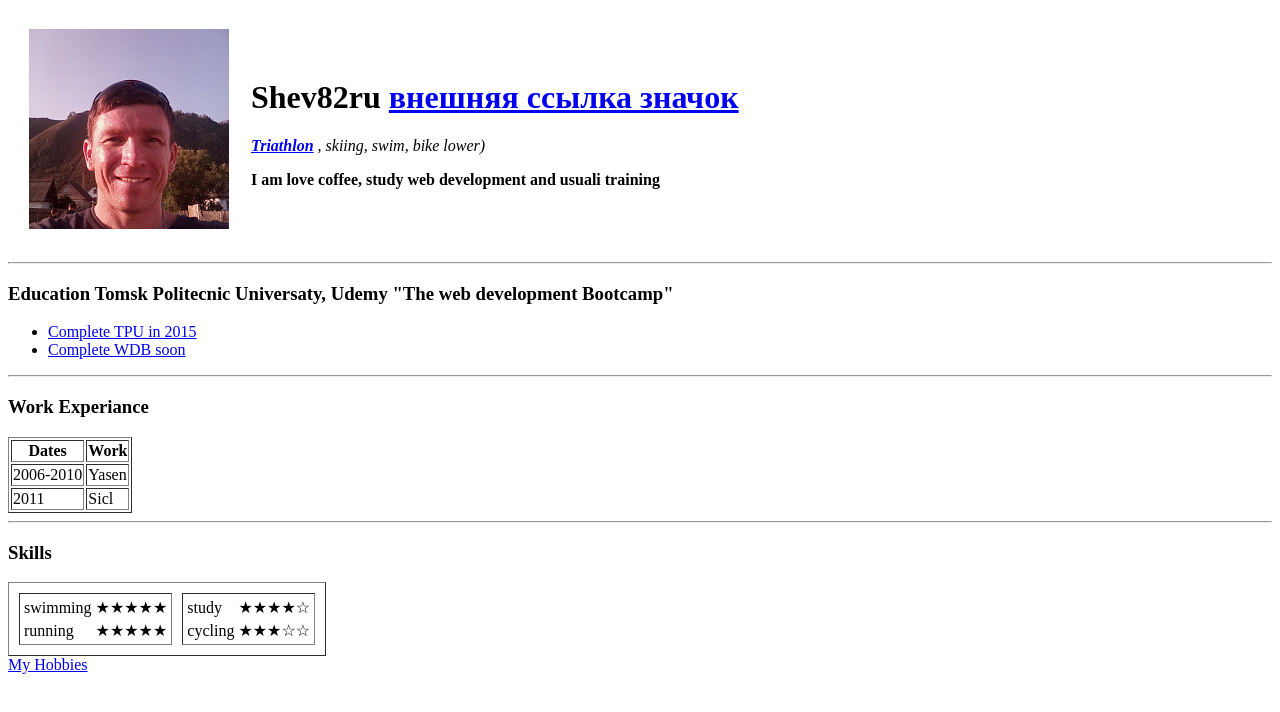
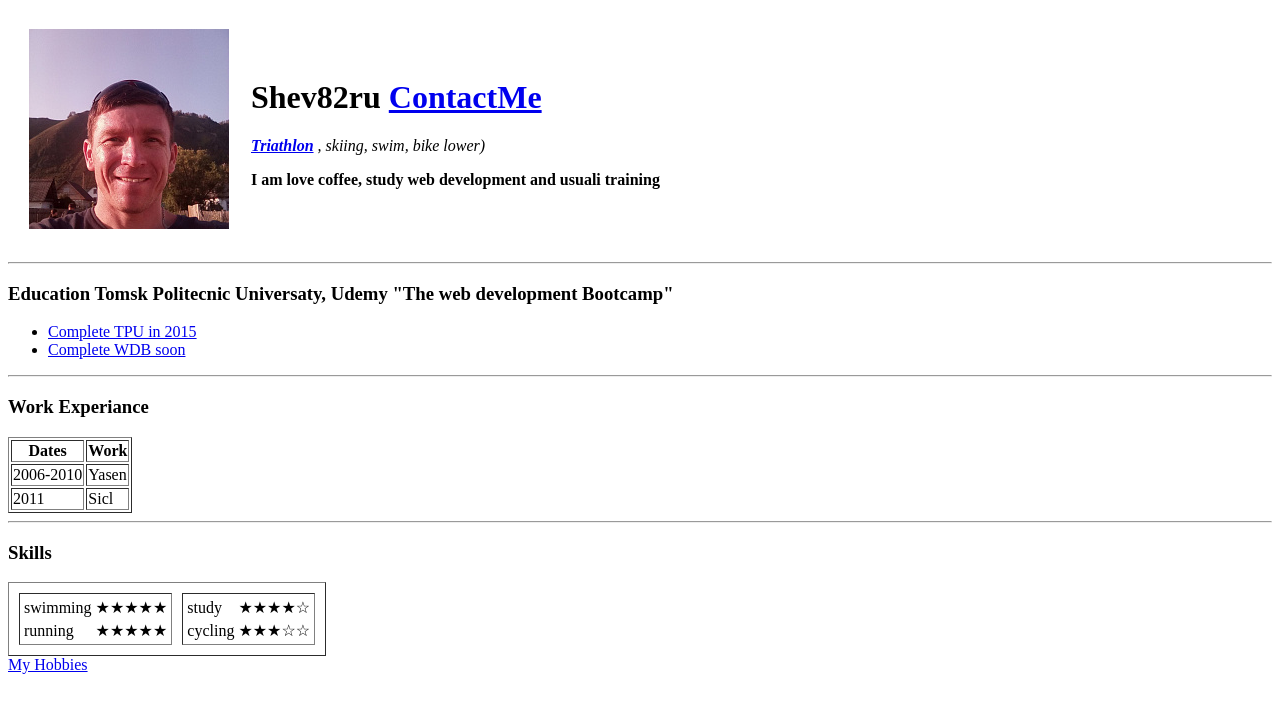
Before and after one commit to shev82/sh, a plain HTML site: page index.html in a window 1280 px wide. Drawn offline with Linux system fonts and the light colour scheme.

Commit message:
Update index.html

```diff
--- a/index.html
+++ b/index.html
@@ -9,7 +9,7 @@
     <table cellspacing="20" >
         <tr>
             <td><img src="evgeny.jpg" alt="evgeny trilife picture"></td>
-            <td><h1>Shev82ru <a href="shev_contacts.html">внешняя ссылка значок</a> </h1>
+            <td><h1>Shev82ru <a href="shev_contacts.html">ContactMe</a> </h1>
     <p><em><strong> <a href="https://www.trilife.ru/profiles/18867/">Triathlon</a> </strong>, skiing, swim, bike lower)</em></p>
     <p><strong> I am love coffee, study web development and usuali training</strong></p></td>
         </tr>
```
